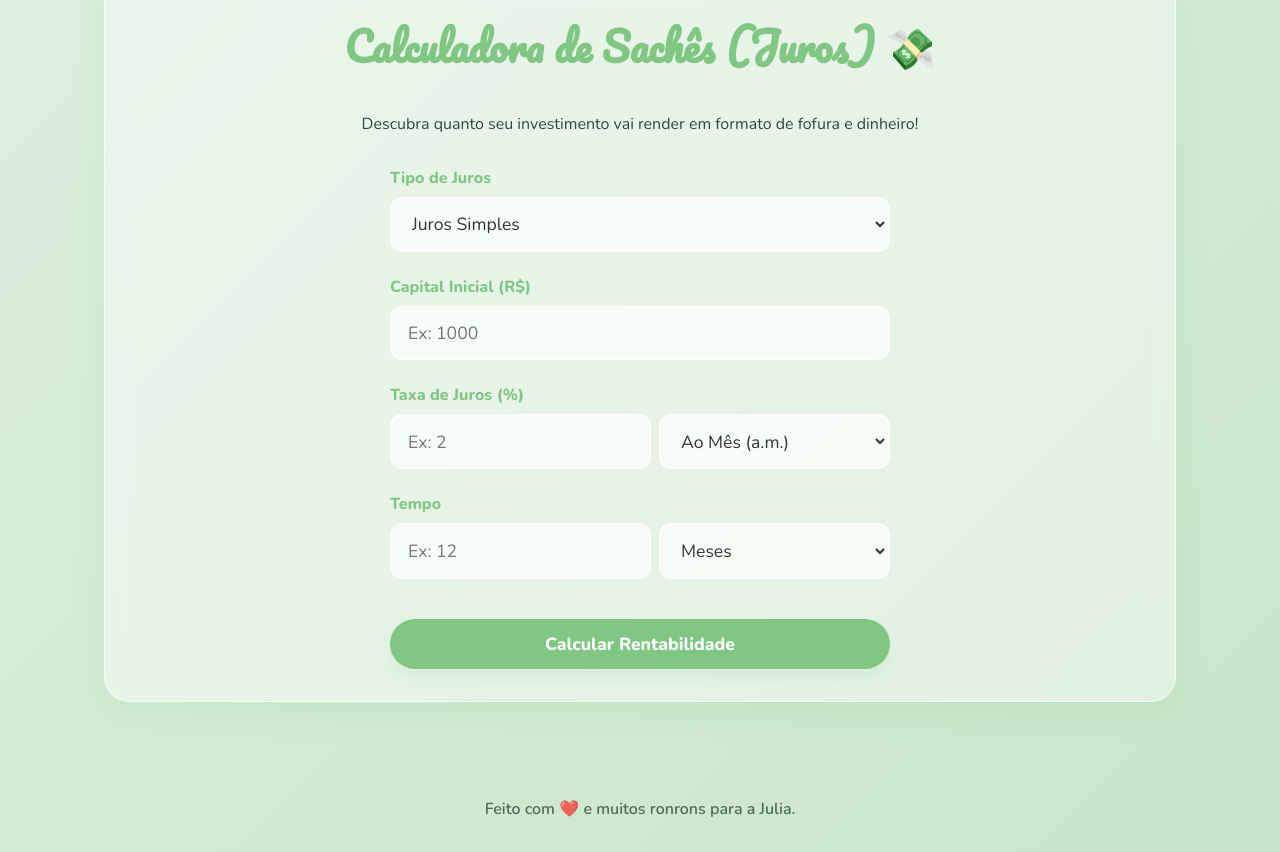
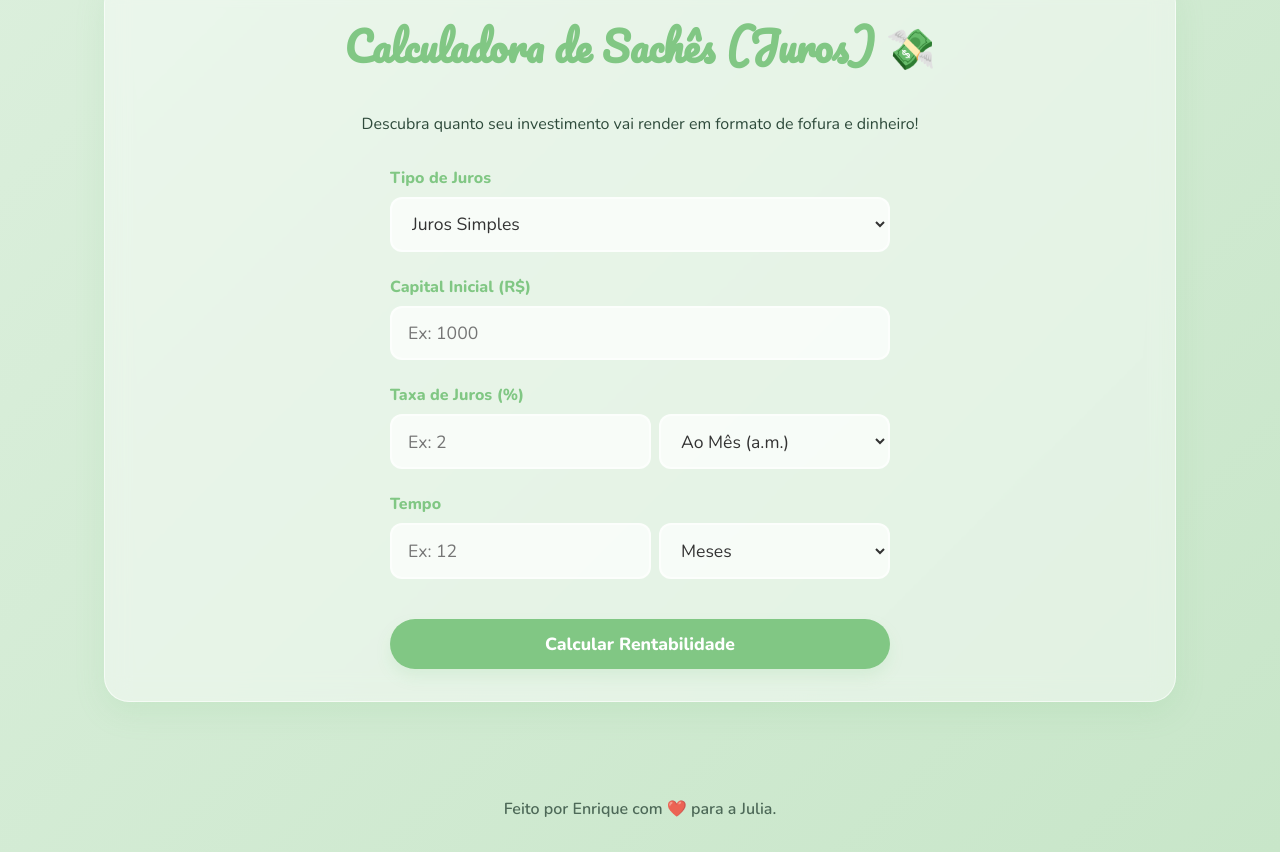
Before and after one commit to JulinhoGamePlay/ju-site, a plain HTML site: page index.html in a window 1280 px wide. Shown: the part 1538-2390 px from the top of the page. Drawn offline with nearby package versions, Linux system fonts and the light colour scheme.

Commit message:
Update index.html

```diff
--- a/index.html
+++ b/index.html
@@ -106,7 +106,7 @@
     </main>
 
     <footer>
-        <p>Feito com ❤️ e muitos ronrons para a Julia.</p>
+        <p>Feito por Enrique com ❤️ para a Julia.</p>
     </footer>
 
     <script src="script.js"></script>
```
